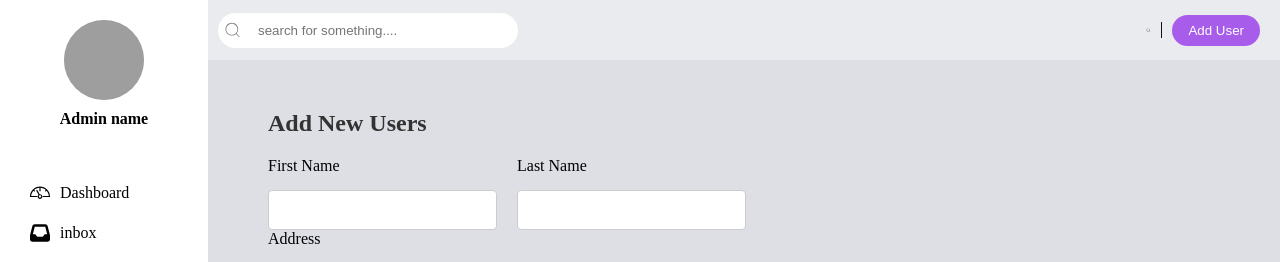
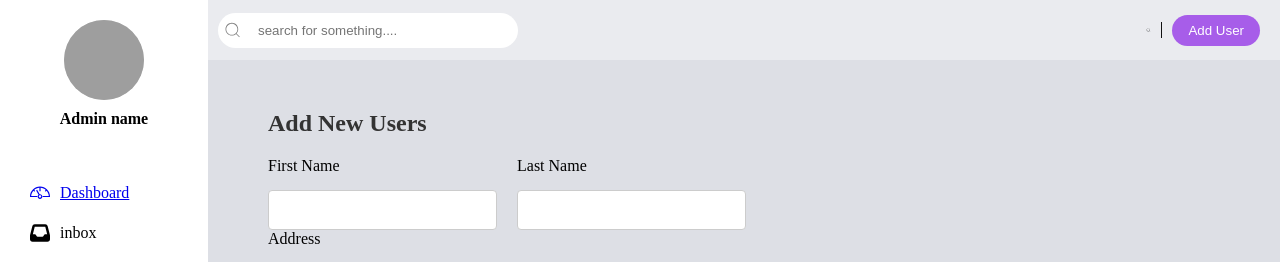
Before and after one commit to Recklesssss/Delivery_website, a React (Create React App) app in the folder frontend/: page /addUser in a window 1280 px wide. Shown: the top 262 px of the page. Built offline with nearby package versions, Linux system fonts and the light colour scheme; grey boxes are pictures that could not be loaded.

Commit message:
linking to the home page

```diff
--- a/frontend/src/Users/Left/Left_user.jsx
+++ b/frontend/src/Users/Left/Left_user.jsx
@@ -3,6 +3,7 @@ import "./Left_user.css"
 import { TfiDashboard } from "react-icons/tfi";
 import { FaInbox } from "react-icons/fa6";
 import { IoSettingsOutline } from "react-icons/io5";
+import { Link } from 'react-router-dom';
 
 function Left_user() {
   return (
@@ -13,7 +14,9 @@ function Left_user() {
         </div>
         <div className="admin__buttons">
             <ul>
-                <li><TfiDashboard className='admin_icons'/> Dashboard</li>
+                <Link to={"/"}>
+                  <li><TfiDashboard className='admin_icons'/> Dashboard</li>
+                </Link>
                 <li><FaInbox className='admin_icons'/>inbox</li>
                 <li><IoSettingsOutline className='admin_icons'/>setting</li>
             </ul>
```
